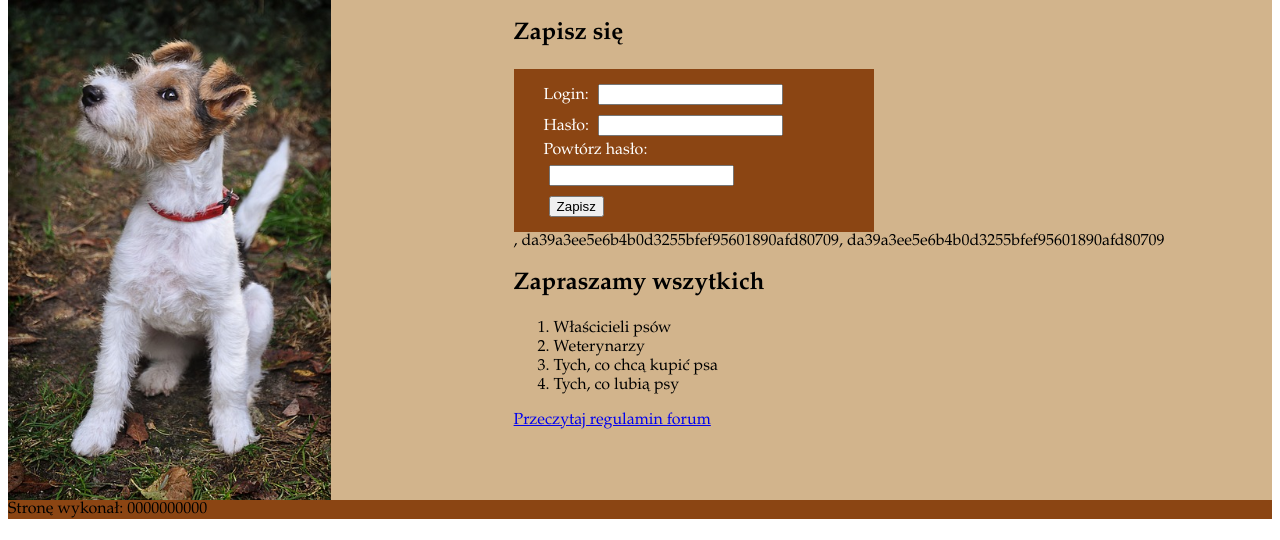
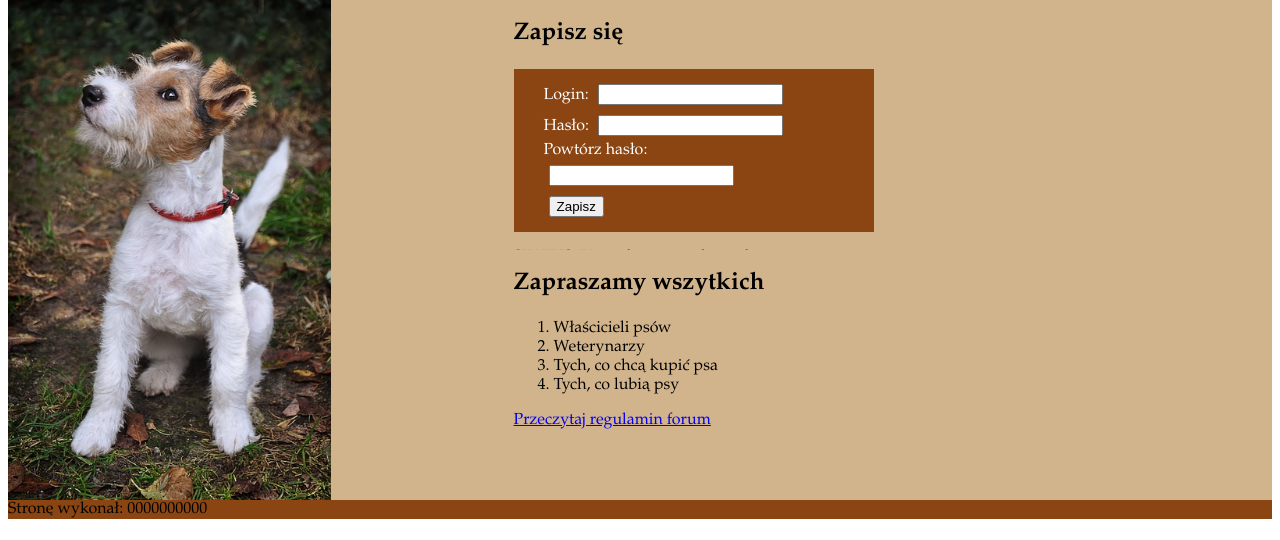
Before and after one commit to arzej8/Andrzej-XAMPP, a PHP site: page /logowanie.php in a window 1280 px wide. Shown: the part 71-611 px from the top of the page. Run offline with PHP 8.4, Linux system fonts and the light colour scheme; data that the repository does not hold is empty.

Commit message:
modified:   psy/logowanie.php

```diff
--- a/psy/logowanie.php
+++ b/psy/logowanie.php
@@ -27,8 +27,13 @@
             $login = $_POST['login'];
             $pass = sha1($_POST['pass']);
             $passR = sha1($_POST['passR']);
+            if(empty($login) || empty($pass) || empty($passR)){
+                echo "<p> Uzupełnij wszystkie pola.";
+            }
+            else if($pass != $passR){
+                echo "<p>Hasła nie zgadzają się</p>";
+            }
 
-            echo $login.', '.$pass.', '.$passR;
 
             $conn -> close();
         ?>
```
